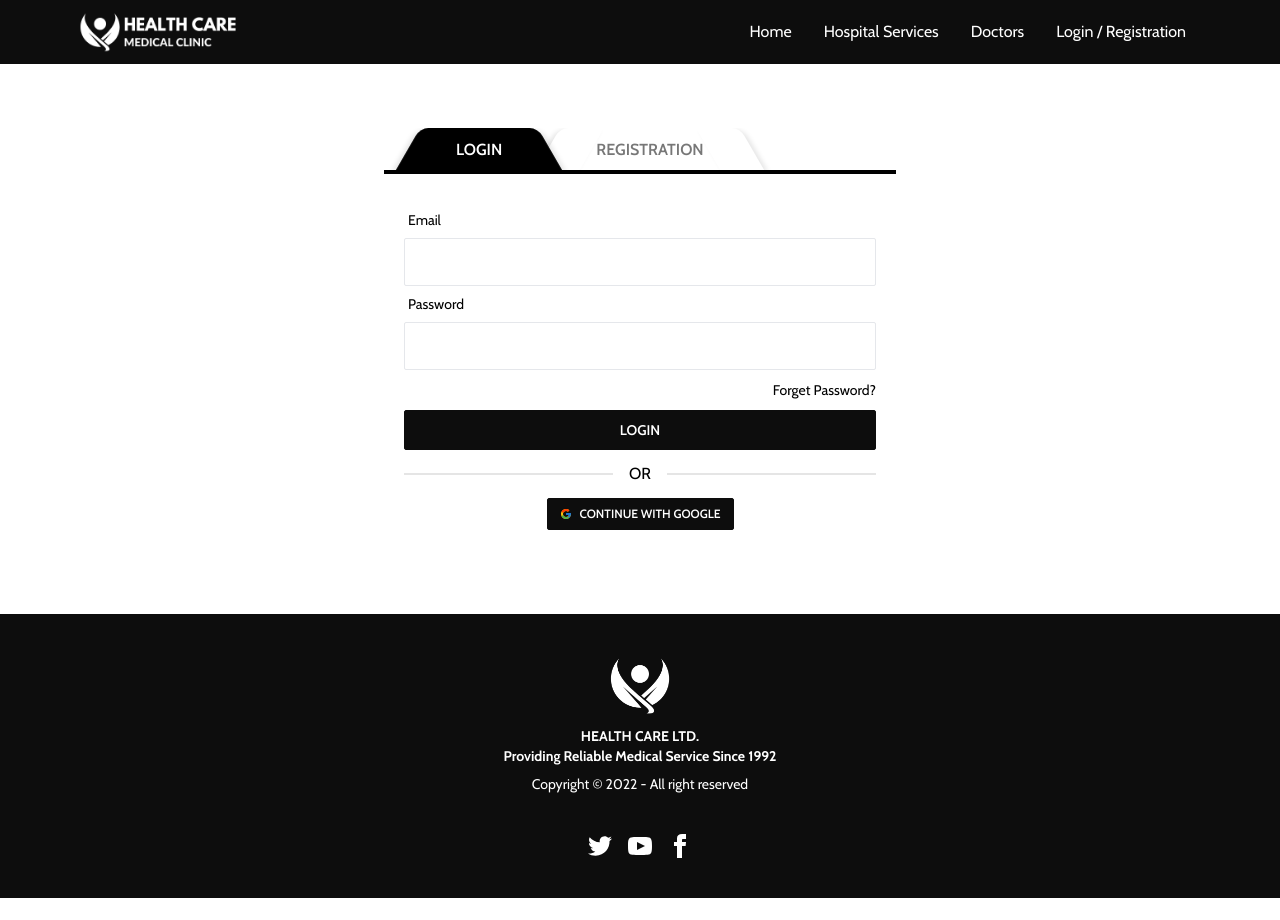
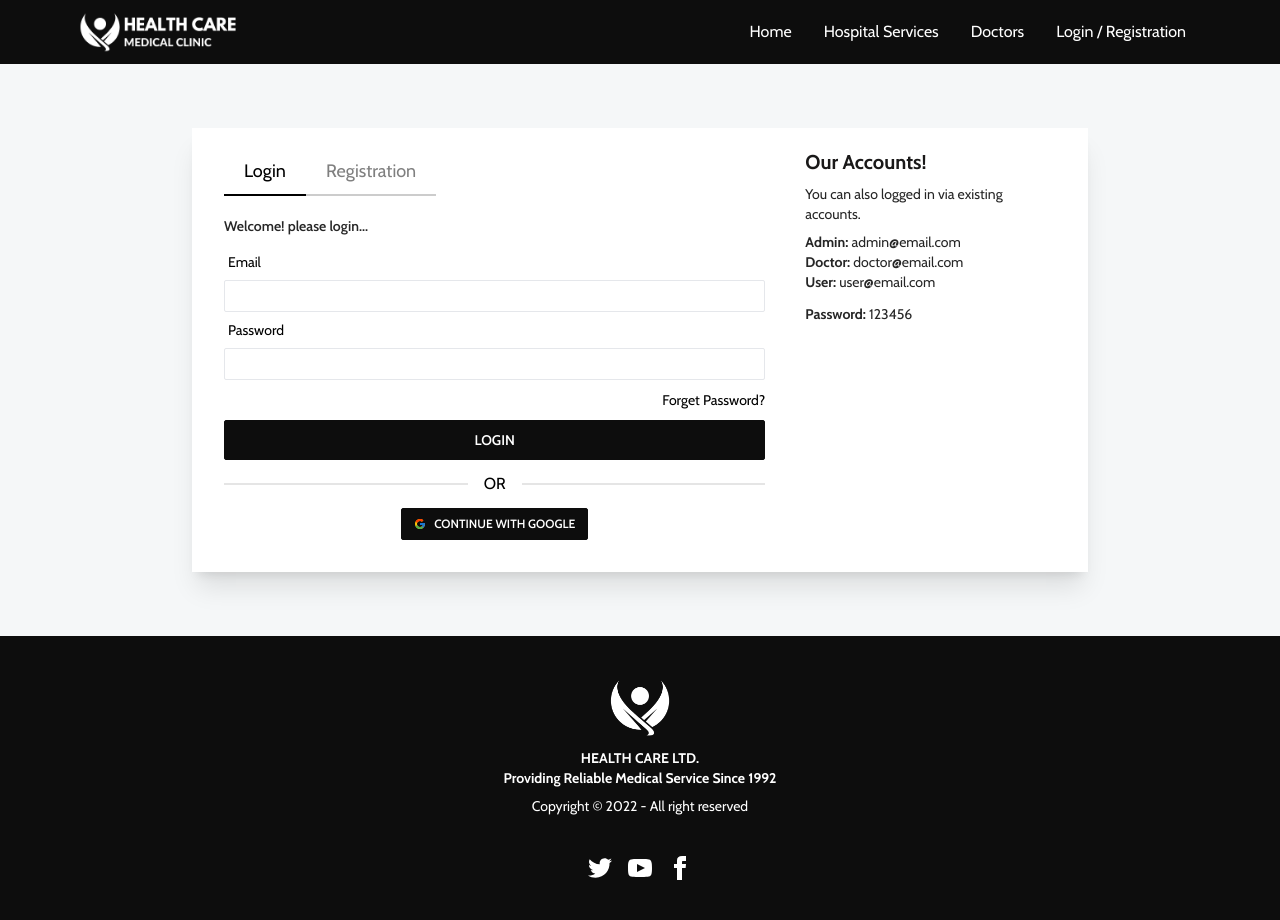
Before and after one commit to sifatullahsu/health-care, a React (Create React App) app: page /authentication in a window 1280 px wide. Before the commit the page ends 898 px from the top, so only its background shows below. Built offline with nearby package versions, Linux system fonts and the light colour scheme; no server answers.

Commit message:
authentication page redesign

```diff
--- a/src/components/Login.js
+++ b/src/components/Login.js
@@ -23,13 +23,15 @@ const Login = ({ from }) => {
   return (
     <form onSubmit={handleSubmit(handleLogin)}>
 
-      <div className="form-control">
+      <p className='text-sm text-accent font-semibold mb-2'>Welcome! please login...</p>
+
+      <div className="form-control sm">
         <label className="label"><span className="label-text">Email</span></label>
         <input type="text" {...register("email", { required: "Email Address is required" })} />
         {errors.email && <p className='text-red-600'>{errors.email?.message}</p>}
       </div>
 
-      <div className="form-control">
+      <div className="form-control sm">
         <label className="label"> <span className="label-text">Password</span></label>
         <input type="password" {...register("password", { required: "Password is required", minLength: { value: 6, message: 'Password must be 6 characters or longer' } })} className="input input-bordered" />
         {errors.password && <p className='text-red-600'>{errors.password?.message}</p>}
--- a/src/components/SignUp.js
+++ b/src/components/SignUp.js
@@ -40,17 +40,19 @@ const SignUp = () => {
   return (
     <form onSubmit={handleSubmit(handleSignUp)}>
 
-      <div className="form-control">
+      <p className='text-sm text-accent font-semibold mb-2'>Registration for free...</p>
+
+      <div className="form-control sm">
         <label className="label"> <span className="label-text">Name</span></label>
         <input type="text" {...register("name", { required: "Name is Required" })} className="input input-bordered" />
       </div>
 
-      <div className="form-control">
+      <div className="form-control sm">
         <label className="label"> <span className="label-text">Email</span></label>
         <input type="email" {...register("email", { required: true })} className="input input-bordered" />
       </div>
 
-      <div className="form-control">
+      <div className="form-control sm">
         <label className="label"> <span className="label-text">Password</span></label>
         <input type="password" {...register("password", { required: "Password is required", minLength: { value: 6, message: "Password must be 6 characters long" }, })} className="input input-bordered" />
       </div>
--- a/src/pages/AuthPage.js
+++ b/src/pages/AuthPage.js
@@ -11,17 +11,18 @@ const AuthPage = () => {
   const [tab, setTab] = useState('login')
 
   return (
-    <div className='container py-16'>
+    <section style={{ backgroundColor: "rgb(245, 247, 248)" }}>
+      <div className='container py-16' >
 
-      <div className='max-w-lg mx-auto'>
-        <div className='tabbed round'>
-          <ul>
-            <li className={tab === 'login' ? 'active' : ''} onClick={() => setTab('login')}>Login</li>
-            <li className={tab === 'registration' ? 'active' : ''} onClick={() => setTab('registration')}>Registration</li>
-          </ul>
+        <div className='max-w-4xl mx-auto px-8 pt-5 pb-8 bg-white shadow-xl grid grid-cols-1 md:grid-cols-3 gap-10'>
+
+          <div className='md:col-span-2'>
+            <div className="tabs">
+              <div className={`tab md:tab-lg tab-bordered ${tab === 'login' ? 'tab-active' : ''}`} onClick={() => setTab('login')}>Login</div>
+              <div className={`tab md:tab-lg tab-bordered ${tab === 'registration' ? 'tab-active' : ''}`} onClick={() => setTab('registration')}>Registration</div>
             </div>
 
-        <div className='p-5 pt-7'>
+            <div className='pt-5'>
               {tab === 'login' ? <Login from={from}></Login> : <SignUp></SignUp>}
 
               <div className="divider">OR</div>
@@ -29,8 +30,32 @@ const AuthPage = () => {
             </div>
           </div>
 
+          <div>
+            <h3 className="text-xl text-secondary font-bold mb-2">Our Accounts!</h3>
+            <p className='text-sm text-accent mb-2'>You can also logged in via existing accounts.</p>
+            <div className='text-sm text-accent'>
+              <p><span className='font-bold'>Admin:</span> admin@email.com</p>
+              <p><span className='font-bold'>Doctor:</span> doctor@email.com</p>
+              <p><span className='font-bold'>User:</span> user@email.com</p>
+              <p className='mt-3'><span className='font-bold'>Password:</span> 123456</p>
             </div>
+          </div>
+
+        </div>
+
+      </div>
+    </section>
+
   );
 };
 
 export default AuthPage;
+
+/*
+<div className='tabbed round'>
+  <ul>
+    <li className={tab === 'login' ? 'active' : ''} onClick={() => setTab('login')}>Login</li>
+    <li className={tab === 'registration' ? 'active' : ''} onClick={() => setTab('registration')}>Registration</li>
+  </ul>
+</div>
+*/
```
Lines whose indentation alone changed are shown as unchanged.
